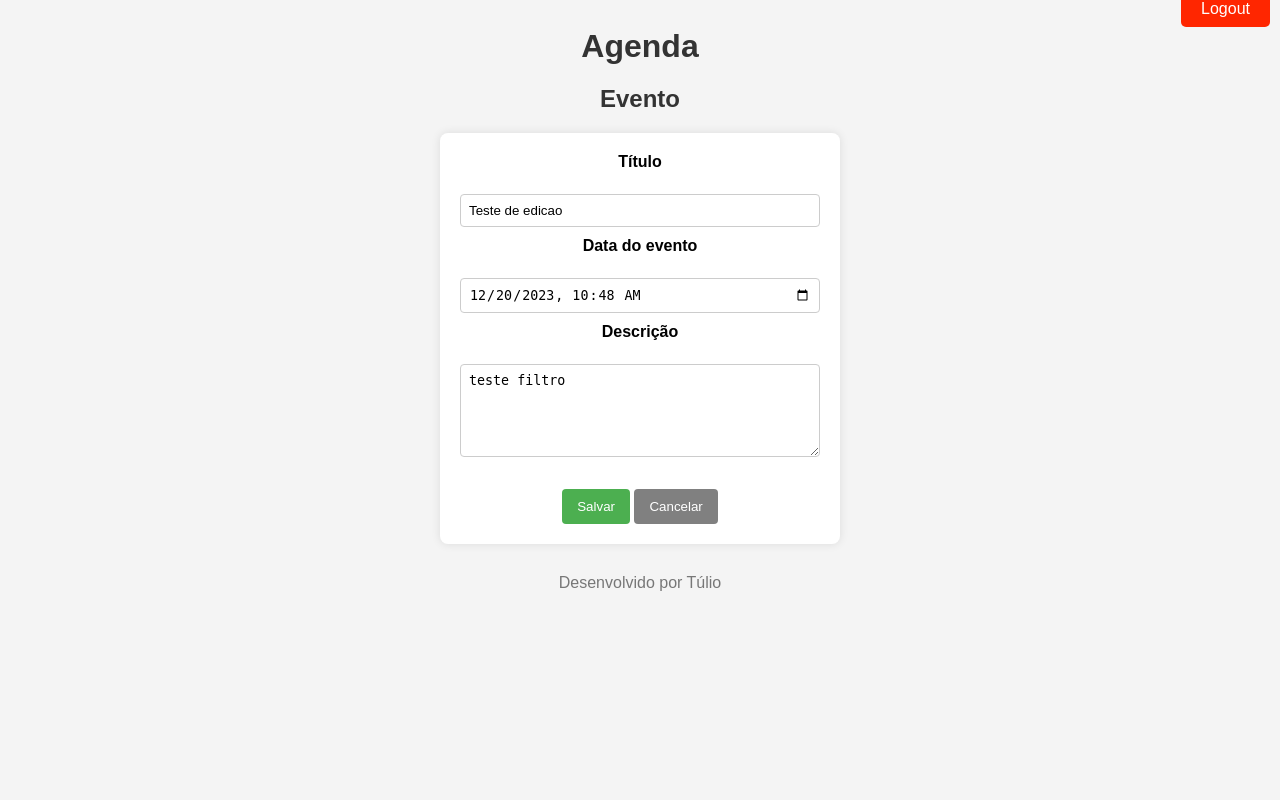
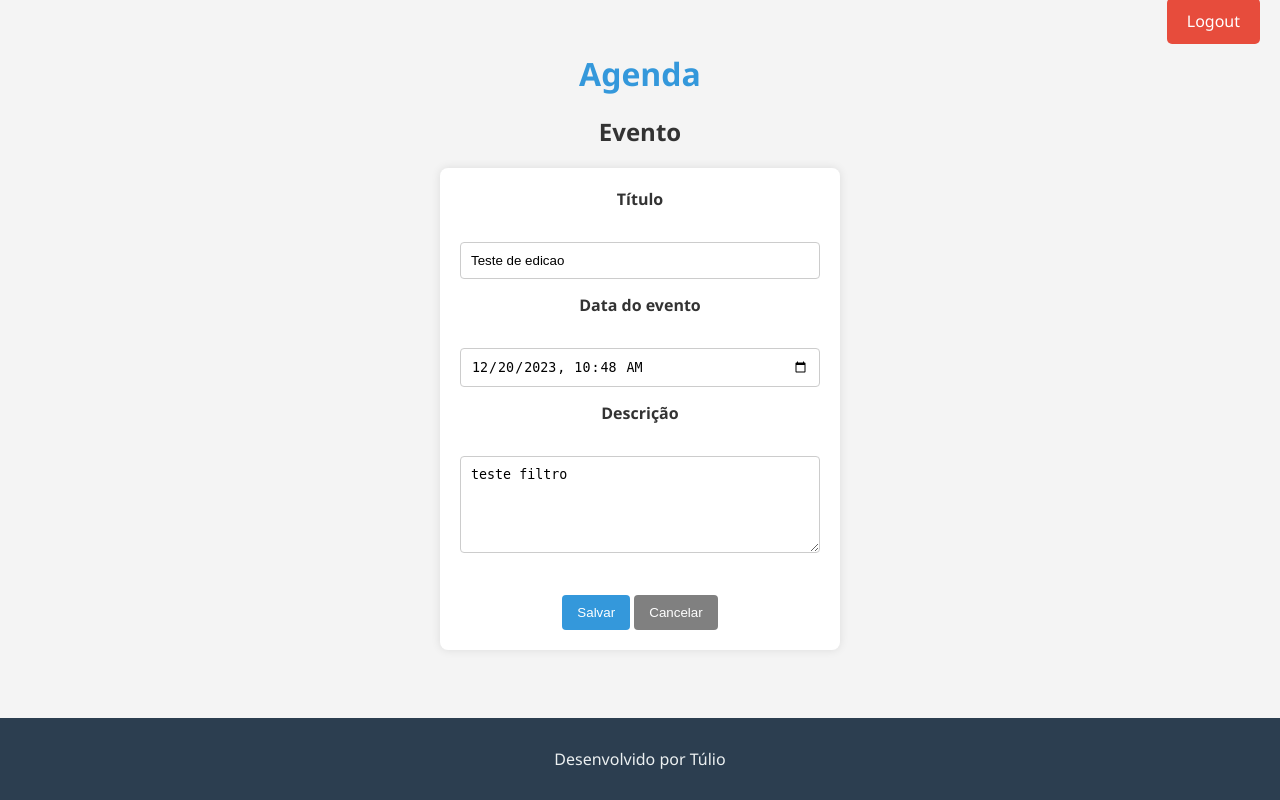
Before and after one commit to tuliohfs/Agenda_django, a Django app: page /Agenda/evento/?id=21 in a window 1280 px wide. Run offline with Django 4.2, Linux system fonts and the light colour scheme; a user stored in the database is signed in; data comes from the database, SQL or seed files in the repository; both versions use the stored data as it was after the commit.

Commit message:
Finalização do Projeto

```diff
--- a/agenda_django/settings.py
+++ b/agenda_django/settings.py
@@ -94,13 +94,13 @@ AUTH_PASSWORD_VALIDATORS = [
 # Internationalization
 # https://docs.djangoproject.com/en/4.2/topics/i18n/
 
-LANGUAGE_CODE = 'en-us'
+LANGUAGE_CODE = 'pt-br'
 
-TIME_ZONE = 'UTC'
+TIME_ZONE = 'America/Sao_paulo'
 
 USE_I18N = True
 
-USE_TZ = True
+USE_TZ = False
 
 
 # Static files (CSS, JavaScript, Images)
--- a/agenda_django/urls.py
+++ b/agenda_django/urls.py
@@ -5,6 +5,7 @@ from core import views
 urlpatterns = [
     path('admin/', admin.site.urls),
     path('Agenda/', views.lista_eventos),
+    path('Agenda/lista/', views.json_lista_eventos),
     path('Agenda/evento/', views.evento),
     path('Agenda/evento/submit', views.submit_evento),
     path('Agenda/eventos/delete/<int:id_evento>/', views.delete_evento),
--- a/core/models.py
+++ b/core/models.py
@@ -1,5 +1,6 @@
 from django.db import models
 from django.contrib.auth.models import User
+from datetime import datetime, timedelta
 
 # Create your models here.
 
@@ -19,3 +20,9 @@ class Evento(models.Model):
 
     def get_data_input_evento(self):
         return self.data_evento.strftime("%Y-%m-%dT%H:%M")
+
+    def get_evento_atrasado(self):
+        if self.data_evento < datetime.now():
+            return True
+        else:
+            return False
--- a/core/static/css/evento_style.css
+++ b/core/static/css/evento_style.css
@@ -4,9 +4,8 @@
     box-sizing: border-box;
 }
 
-/* Estilo para o corpo da página */
 body {
-    font-family: Arial, sans-serif;
+    font-family: 'Segoe UI', Tahoma, Geneva, Verdana, sans-serif;
     background-color: #f4f4f4;
 }
 
@@ -24,8 +23,9 @@ form {
 /* Estilo para os rótulos */
 label {
     display: block;
-    margin-bottom: 5px;
+    margin-bottom: 10px;
     font-weight: bold;
+    color: #333;
 }
 
 /* Estilo para os campos de entrada e textarea */
@@ -33,39 +33,43 @@ input[type="text"],
 input[type="datetime-local"],
 textarea {
     width: 100%;
-    padding: 8px;
-    margin-bottom: 10px;
+    padding: 10px;
+    margin-bottom: 15px;
     border: 1px solid #ccc;
     border-radius: 4px;
     box-sizing: border-box;
 }
 
-/* Estilo para o botão de envio */
-button[type="submit"] {
-    background-color: #4caf50;
-    color: #fff;
+/* Estilo para os botões */
+button {
     padding: 10px 15px;
     border: none;
     border-radius: 4px;
     cursor: pointer;
-    text-align: center; /* Adicione esta linha */
+    text-align: center;
+    transition: background-color 0.3s, color 0.3s, transform 0.3s;
+}
+
+/* Estilo para o botão de envio */
+button[type="submit"] {
+    background-color: #3498db; /* Azul */
+    color: #fff;
 }
 
 /* Estilo para o botão de cancelar */
 button[type="button"] {
-    background-color: #808080;
+    background-color: #808080; /* Cinza */
     color: #fff;
-    padding: 10px 15px;
-    border: none;
-    border-radius: 4px;
-    cursor: pointer;
-    text-align: center; /* Adicione esta linha */
 }
 
+/* Efeito de hover nos botões */
+button:hover {
+    transform: scale(1.05); /* Efeito de escala no hover */
+}
 
 /* Estilo para o botão de cancelar quando hover */
 button[type="button"]:hover {
-    background-color: #555;
+    background-color: #555; /* Cinza mais escuro */
 }
 
 /* Estilo para o link */
@@ -78,7 +82,7 @@ a button[type="button"] {
     color: #fff;
 }
 
-h2{
+h2 {
     text-align: center;
     color: #333;
     margin-bottom: 20px;
--- a/core/static/css/footer_style.css
+++ b/core/static/css/footer_style.css
@@ -1,11 +1,25 @@
 /* Estilo para o rodapé */
 footer {
-    background-color: #f4f4f4; /* Adiciona um fundo leve ao rodapé */
-    padding: 10px 0; /* Adiciona espaço interno ao rodapé */
+    background-color: #2c3e50; /* Cor de fundo mais escura */
+    padding: 20px 0; /* Adiciona espaço interno ao rodapé */
     text-align: center;
+    color: #ecf0f1; /* Cor do texto no rodapé */
+    position: fixed; /* Fixa o rodapé na parte inferior da página */
+    width: 100%;
+    bottom: 0;
 }
 
 p {
     margin: 0; /* Remove a margem padrão do parágrafo */
-    color: #777; /* Cor cinza para o texto do rodapé */
 }
+
+/* Adiciona algum espaçamento ao redor do texto */
+footer p {
+    margin: 10px;
+}
+
+/* Adiciona um efeito de hover sutil ao texto do rodapé */
+footer p:hover {
+    color: #bdc3c7; /* Cor do texto do rodapé ao passar o mouse */
+    transition: color 0.3s;
+}
--- a/core/static/css/header_style.css
+++ b/core/static/css/header_style.css
@@ -1,40 +1,36 @@
-/* Adicione essas regras de estilo para o botão de logout */
-.align-right {
-    text-align: right;
-    margin-bottom: 10px;
-}
-
-.logout-link {
-    background-color: #ff2600; /* Cor de fundo do botão */
-    color: #fff; /* Cor do texto do botão */
-    padding: 10px 20px; /* Espaçamento interno do botão */
-    border: none; /* Remove a borda do botão */
-    border-radius: 5px; /* Borda arredondada */
-    cursor: pointer; /* Cursor ao passar o mouse sobre o botão */
-    text-decoration: none; /* Remover sublinhado padrão do link */
-    margin-top: 10px;
-    margin-right: 10px;
-}
-
-.logout-link:hover {
-    text-decoration: underline; /* Adicionar sublinhado ao passar o mouse sobre o link */
-}
-
-* {
+body {
+    font-family: 'Segoe UI', Tahoma, Geneva, Verdana, sans-serif;
+    background-color: #f4f4f4;
     margin: 0;
     padding: 0;
     box-sizing: border-box;
 }
 
-/* Estilo para o corpo da página */
-body {
-    font-family: Arial, sans-serif;
-    background-color: #f4f4f4;
+h1 {
+    color: #3498db; /* Azul mais claro */
+    text-align: center;
+    margin: 20px;
 }
 
-/* Estilo para o cabeçalho */
-h1 {
-    color: #333;
-    text-align: center;
-    margin-bottom: 20px;
+/* Estilo para o botão de logout */
+.align-right {
+    text-align: right;
+    margin: 10px;
 }
+
+.logout-link {
+    background-color: #e74c3c; /* Vermelho */
+    color: #fff !important; /* Forçando a cor do texto para branco */
+    padding: 12px 20px;
+    border: none;
+    border-radius: 5px;
+    cursor: pointer;
+    text-decoration: none;
+    margin-top: 10px;
+    margin-right: 10px;
+    transition: background-color 0.3s;
+}
+
+.logout-link:hover {
+    background-color: #c0392b; /* Vermelho mais escuro no hover */
+}
--- a/core/static/css/model_style.css
+++ b/core/static/css/model_style.css
@@ -1,5 +1,3 @@
-/* main_style.css */
-
 /* Reset de estilos para garantir consistência em diferentes navegadores */
 * {
     margin: 0;
@@ -12,3 +10,10 @@ body {
     font-family: Arial, sans-serif;
     background-color: #f4f4f4;
 }
+
+/* Estilo para centralizar o conteúdo na página */
+.container {
+    max-width: 800px;
+    margin: 0 auto;
+    padding: 20px;
+}
--- a/core/templates/agenda.html
+++ b/core/templates/agenda.html
@@ -14,7 +14,11 @@
 </div>
 <ul>
     {% for evento in Evento_instance %}
-    <li>{{ evento.titulo }} - {{ evento.get_data_evento }} (<a href="/Agenda/evento/?id={{ evento.id }}"> Editar </a>  / <a href="/Agenda/eventos/delete/{{ evento.id }}/"> Excluir </a>) <br></li>
+    <li>
+        <div class="{% if evento.get_evento_atrasado %}evento-atrasado{% endif %}">
+            {{ evento.titulo }} - {{ evento.get_data_evento }} (<a href="/Agenda/evento/?id={{ evento.id }}"> Editar </a>  / <a href="/Agenda/eventos/delete/{{ evento.id }}/"> Excluir </a>) <br>
+        </div>
+    </li>
     {% endfor %}
 </ul>
 {% endblock %}
--- a/core/templates/login.html
+++ b/core/templates/login.html
@@ -8,7 +8,7 @@
     <link rel="stylesheet" type="text/css" href="{% static 'css/login_style.css' %}">
 </head>
 <body>
-    <h1 align="center">Login</h1>
+    <h1>Login</h1>
 
     <form action="submit" method="POST">{% csrf_token %}
         <div align="center">
--- a/core/views.py
+++ b/core/views.py
@@ -3,17 +3,18 @@ from core.models import Evento
 from django.contrib.auth.decorators import login_required
 from django.contrib.auth import authenticate, login, logout
 from django.contrib import messages
+from datetime import datetime, timedelta
+from django.http.response import Http404
+import json
+from django.http import JsonResponse
 
 @login_required(login_url='/login/')
 def lista_eventos(request):
-
     user = request.user
     usuario = request.user
-    # 'Evento.objects.all()' está pegando todos os objetos do modelo Evento.
-    evento_instance = Evento.objects.filter(usuario=usuario)
-    # 'dados' é um dicionário que contém os dados que você quer passar para o template.
+    data_atual = datetime.now() - timedelta(hours=1)
+    evento_instance = Evento.objects.filter(usuario=usuario, data_evento__gt=data_atual)
     dados = {'Evento_instance': evento_instance}
-    # 'render' está renderizando o template 'agenda.html' e passando o dicionário 'dados' para ele.
     return render(request, 'agenda.html', dados)
 
 def login_user(request):
@@ -53,14 +54,28 @@ def submit_evento(request):
         data_evento = request.POST.get('data_evento')
         descricao = request.POST.get('descricao')
         usuario = request.user
-        id_evento = request
-        Evento.objects.create(titulo=titulo, data_evento=data_evento, descricao=descricao, usuario=usuario)
+        id_evento = request.POST.get('id_evento')
+        if id_evento:
+            Evento.objects.filter(id=id_evento).update(titulo=titulo, data_evento=data_evento, descricao=descricao)
+        else:
+            Evento.objects.create(titulo=titulo, data_evento=data_evento, descricao=descricao, usuario=usuario)
     return redirect('/')
 
 @login_required(login_url='/login/')
 def delete_evento(request, id_evento):
     usuario = request.user
-    evento = Evento.objects.get(id=id_evento)
+    try:
+        evento = Evento.objects.get(id=id_evento)
+    except Exception:
+        raise Http404()
     if usuario == evento.usuario:
         evento.delete()
+    else:
+        raise Http404()
     return redirect('/')
+
+@login_required(login_url='/login/')
+def json_lista_eventos(request):
+    usuario = request.user
+    evento_instance = Evento.objects.filter(usuario=usuario).values('id', 'titulo')
+    return JsonResponse(list(evento_instance), safe=False)
```
Also changed, not shown: core/static/css/agenda_style.css (+34 -15 lines), core/static/css/login_style.css (+27 -11 lines), db.sqlite3.
